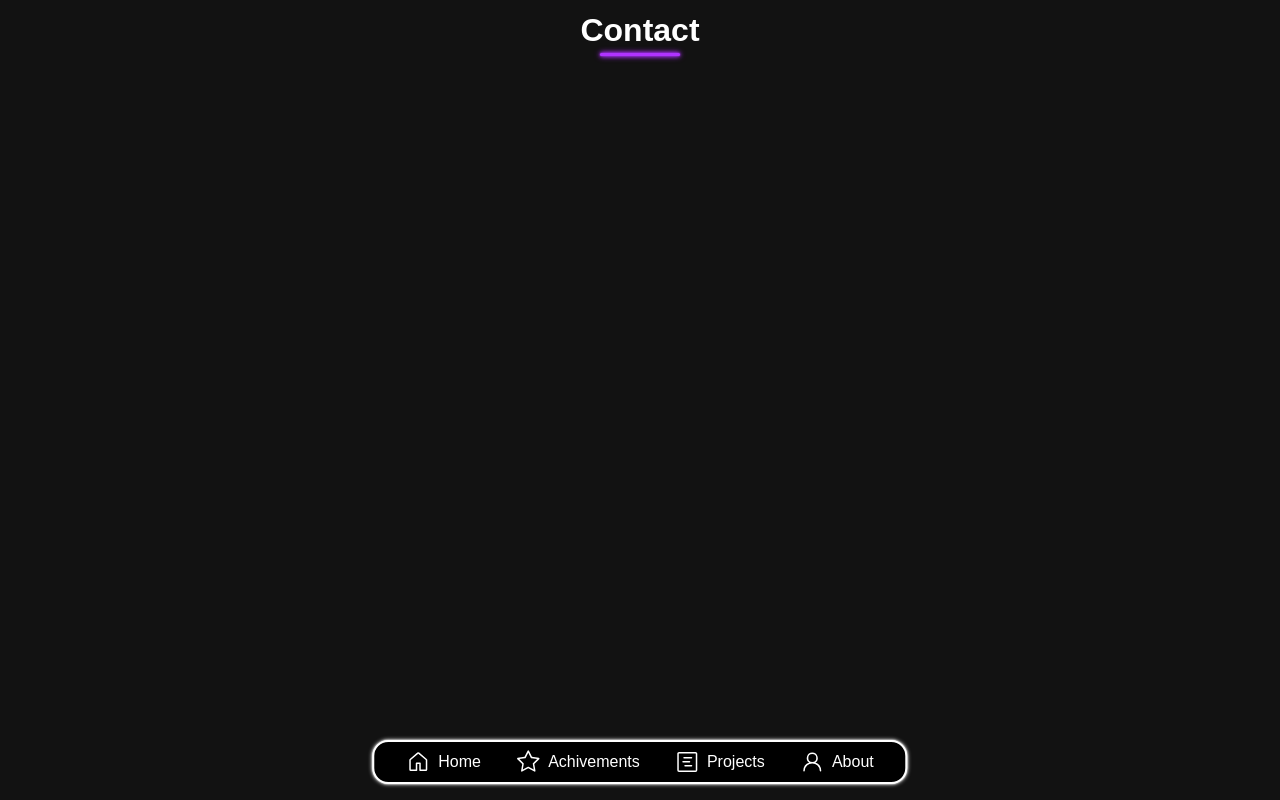
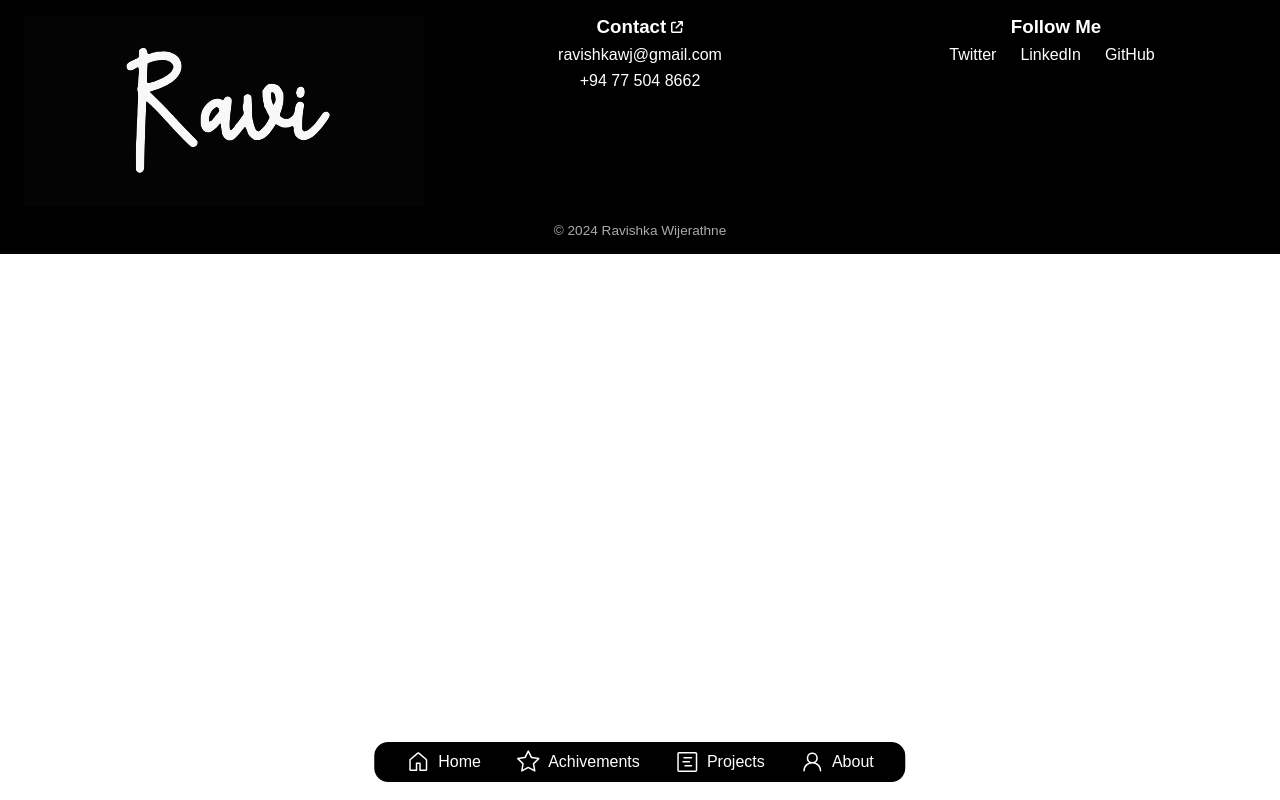
Before and after one commit to ravishkaw/My-Portfolio, a React (Vite) app: page /contact-me in a window 1280 px wide. Shown: the top 800 px of the page. Built offline with nearby package versions, Linux system fonts and the light colour scheme; no server answers.

Commit message:
update app for new routes

```diff
--- a/src/App.jsx
+++ b/src/App.jsx
@@ -9,7 +9,7 @@
 
 // Pages
 import ProjectsPage from "./pages/Projects/Projects";
-import Contact from "./pages/Contact/Contact";
+import Achievements from "./pages/Achievements/Achievements";
 
 const App = () => {
   return (
@@ -30,7 +30,7 @@
               }
             />
             <Route path="/projects" element={<ProjectsPage />} />
-            <Route path="/contact-me" element={<Contact />} />
+            <Route path="/achievements" element={<Achievements />} />
           </Routes>
         </div>
       </main>
```
